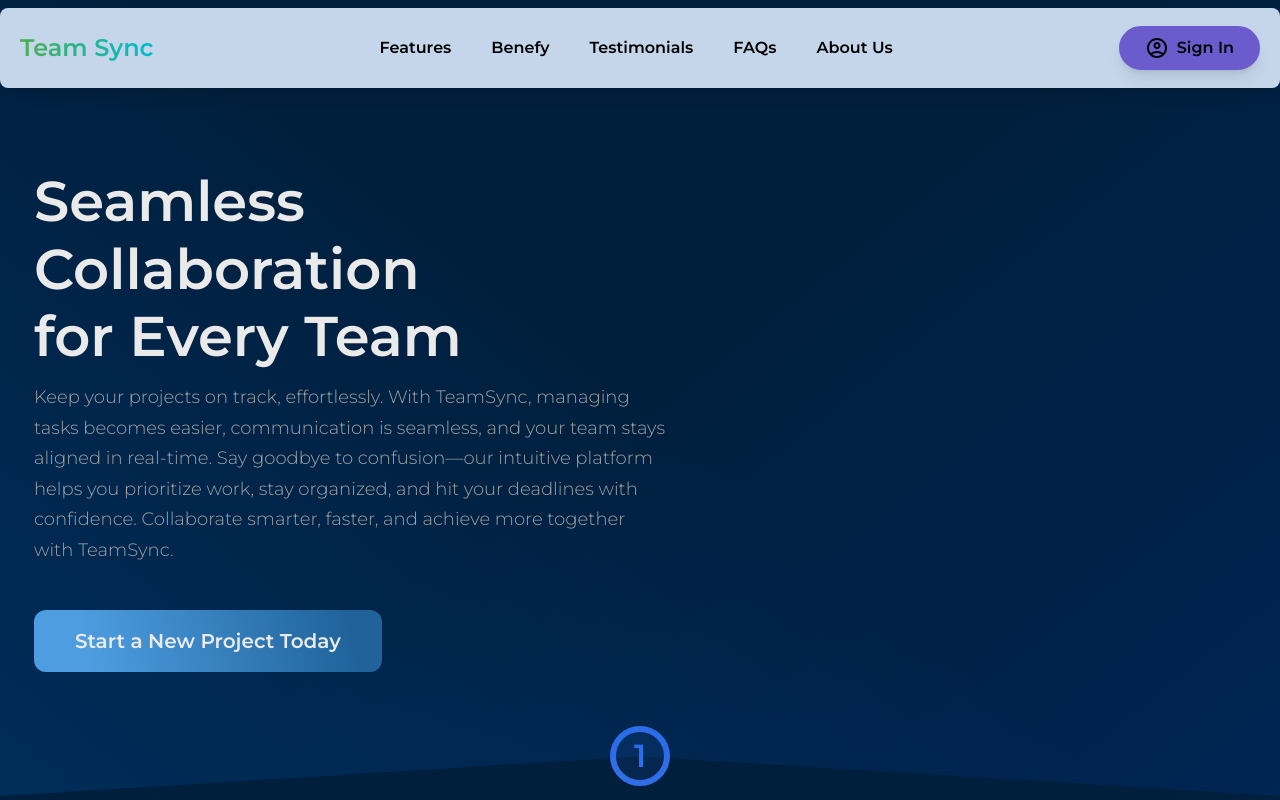
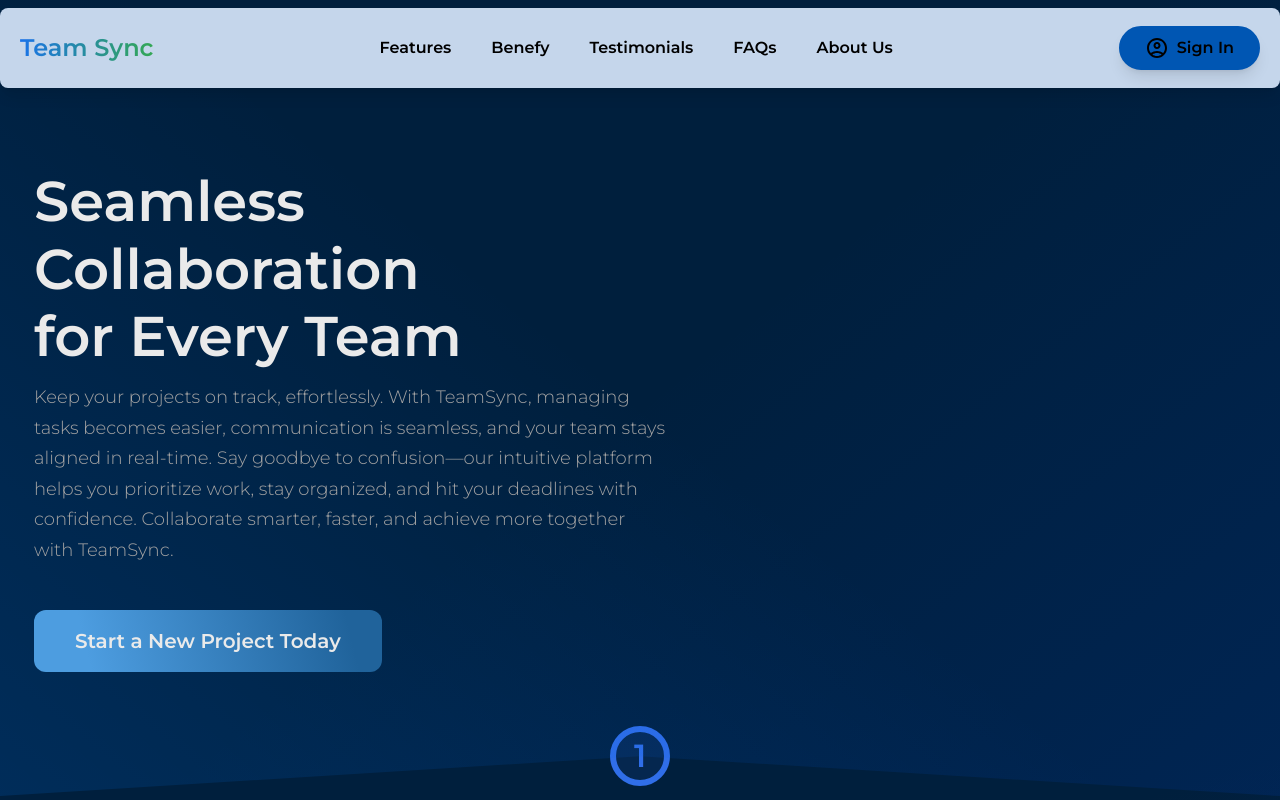
Before and after one commit to SuryaBucky/teamsync_Infosys_Internship_Oct2024, a React (Create React App) app in the folder client/: page / in a window 1280 px wide. Shown: the top 800 px of the page. Built offline with nearby package versions, Linux system fonts and the light colour scheme.

Commit message:
Fixed npm error and fixed bug

```diff
--- a/client/src/pages/Home/components/Navbar.jsx
+++ b/client/src/pages/Home/components/Navbar.jsx
@@ -57,7 +57,7 @@ const Navbar = ({ setSignInOpen }) => {
         }`}
       >
         {/* Left Section: Logo */}
-        <div className="font-bold text-2xl bg-gradient-to-r from-[#4caf50] to-[#00bcd4] bg-clip-text text-transparent cursor-pointer transition-transform duration-300 ease-in-out hover:scale-105">
+        <div className="font-bold text-2xl bg-gradient-to-r from-[#1a73e8] to-[#34a853] bg-clip-text text-transparent cursor-pointer transition-transform duration-300 ease-in-out hover:scale-105">
           Team Sync
         </div>
 
@@ -111,9 +111,8 @@ const Navbar = ({ setSignInOpen }) => {
                 <img
                 src="https://i.pravatar.cc/150"
                  alt="User Avatar"
-                 className="w-10 h-10 rounded-full object-cover border-2 border-[#0288d1] "
+                 className="w-10 h-10 rounded-full object-cover border-2 border-[#0288d1]"
                 />
-
                 <span className="truncate">Dashboard</span>
               </button>
 
@@ -128,7 +127,7 @@ const Navbar = ({ setSignInOpen }) => {
           ) : (
             <button
               onClick={() => setSignInOpen(true)}
-              className="py-2 px-6 bg-[#6B5BCD] neon-text font-extrabold cursor-pointer rounded-full hover:bg-white hover:text-[#6B5BCD] border-2 border-[#6B5BCD] transition-all duration-300 transform hover:translate-y-[-3px] shadow-lg hover:shadow-2xl flex items-center gap-2"
+              className="py-2 px-6 bg-[#0056b3] neon-text font-extrabold cursor-pointer rounded-full hover:bg-white hover:text-[#6B5BCD] border-2 border-[#0056b3] transition-all duration-300 transform hover:translate-y-[-3px] shadow-lg hover:shadow-2xl flex items-center gap-2"
             >
               <AccountCircleOutlinedIcon />
               Sign In
```
